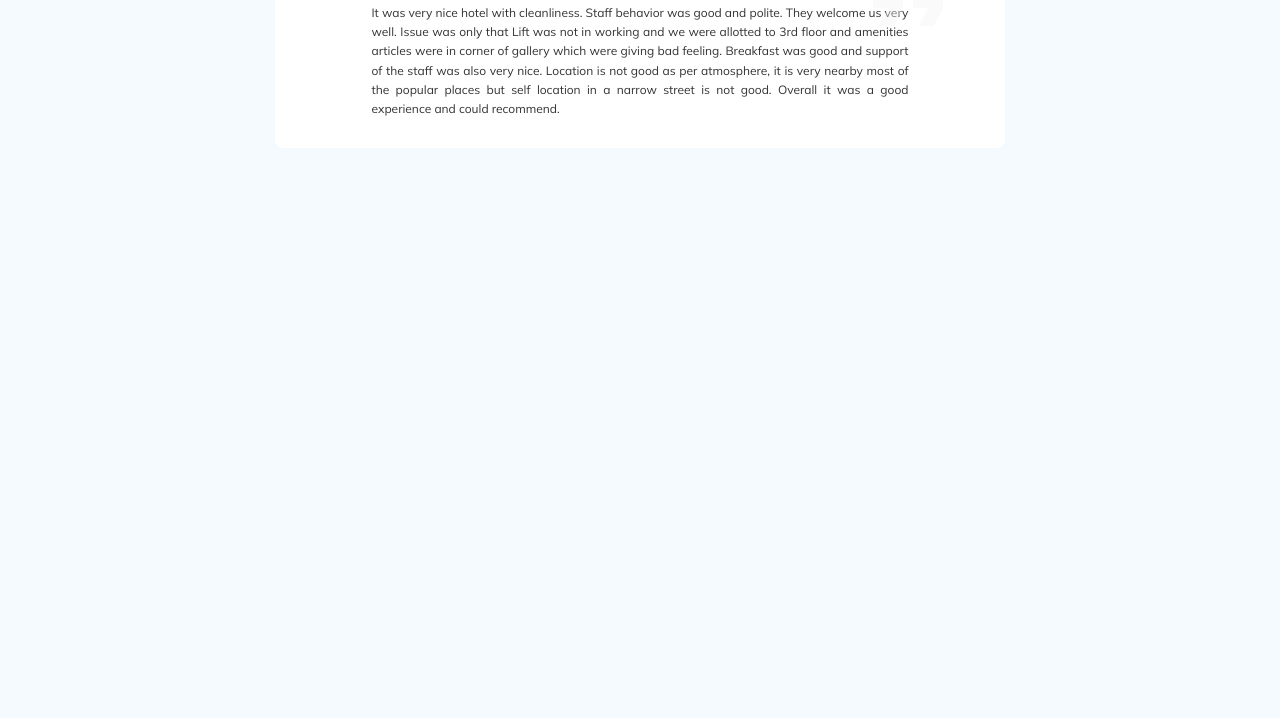
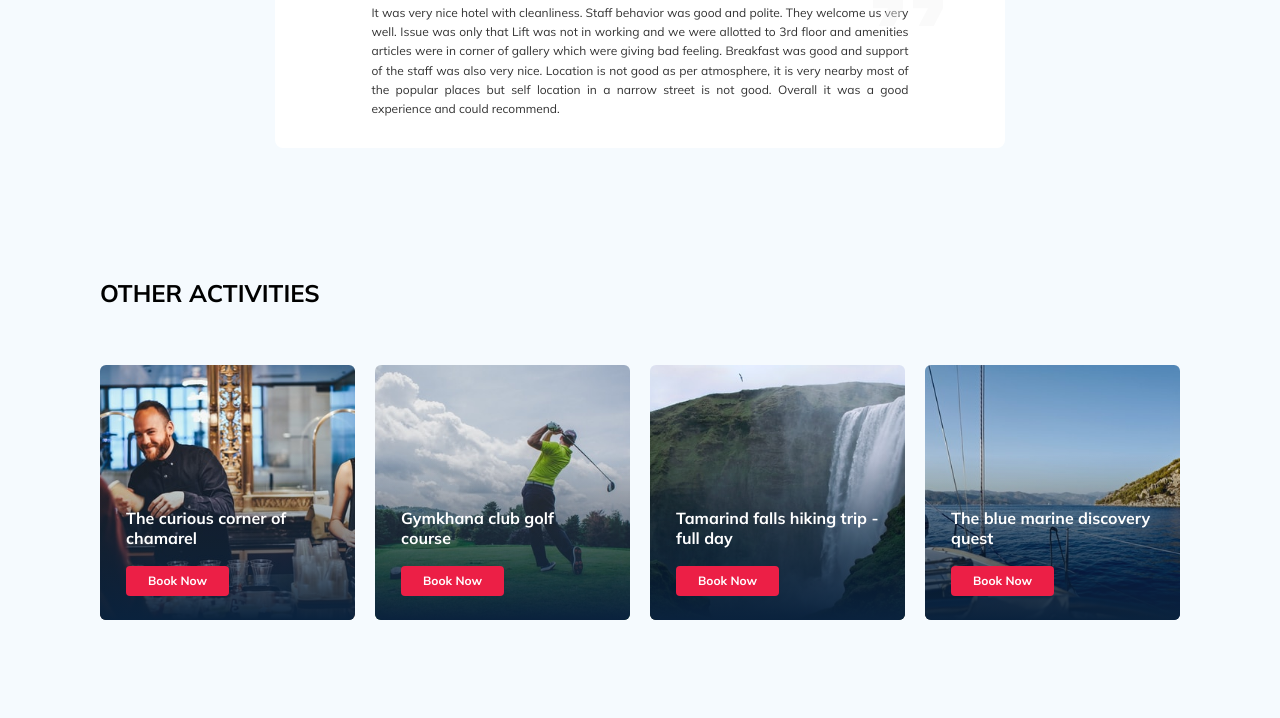
Before and after one commit to Den1s18/tour-plan, a plain HTML site: page index.html in a window 1280 px wide. Shown: the part 1486-2204 px from the top of the page. Before the commit the page ends 1704 px from the top, so only its background shows below. Drawn offline with nearby package versions, Linux system fonts and the light colour scheme.

Commit message:
create: added activities setion

```diff
--- a/index.html
+++ b/index.html
@@ -65,7 +65,6 @@
          </ul>
       </div>
    </nav>
-
    <section class="hotel">
       <div class="container">
          <div class="hotel-info">
@@ -157,7 +156,6 @@
          </div>
       </div>
    </section>
-
    <section class="reviews">
       <div class="container">
          <h2 class="reviews__title">What people think about us</h2>
@@ -254,6 +252,38 @@
          </div>
 
    </section>
+   <section class="activities">
+      <div class="container">
+         <h2 class="activities__title">Other Activities</h2>
+         <div class="activities__wrapper">
+            <div class="card activities__card">
+               <img src="img/activities/activity-1.jpg" alt="" class="card__image">
+               <h3 class="card__title">The curious corner
+                  of chamarel</h3>
+               <button class="card__button">Book Now</button>
+            </div>
+            <div class="card activities__card">
+               <img src="img/activities/activity-2.jpg" alt="" class="card__image">
+               <h3 class="card__title">Gymkhana club golf
+                  course</h3>
+               <button class="card__button">Book Now</button>
+            </div>
+            <div class="card activities__card">
+               <img src="img/activities/activity-3.jpg" alt="" class="card__image">
+               <h3 class="card__title">Tamarind falls hiking
+                  trip - full day
+               </h3>
+               <button class="card__button">Book Now</button>
+            </div>
+            <div class="card activities__card">
+               <img src="img/activities/activity-4.jpg" alt="" class="card__image">
+               <h3 class="card__title">The blue marine discovery
+                  quest</h3>
+               <button class="card__button">Book Now</button>
+            </div>
+         </div>
+      </div>
+   </section>
    <script src="https://ajax.googleapis.com/ajax/libs/jquery/1.11.0/jquery.min.js"></script>
    <script src="js/parallax/parallax.min.js"></script>
    <script src="https://cdn.jsdelivr.net/npm/swiper@9/swiper-bundle.min.js"></script>
--- a/scss/_media.scss
+++ b/scss/_media.scss
@@ -14,6 +14,10 @@
          height: 100%;
          object-fit: cover;
       }
+   }
+   .card {
+      width: 230px;
+      height: 230px;
    }
 }
 @media (max-width: 992px) {
@@ -67,6 +71,19 @@
       &__item {
          max-width: 580px;
       }
+   }
+   .activities {
+      &__wrapper {
+         flex-wrap: wrap;
+         flex-direction: row;
+      }
+   }
+   .card {
+      width: 320px;
+      height: 230px;
+   }
+   .activities__card {
+      margin-bottom: 20px;
    }
 }
 @media (max-width: 768px) {
@@ -172,6 +189,14 @@
          transform: translate(50%, 0);
       }
    }
+   .activities {
+      padding-top: 40px;
+      padding-bottom: 60px;
+   }
+   .card {
+      width: 49%;
+      height: 255px;
+   }
 }
 @media (max-width: 576px) {
    .logo {
@@ -203,4 +228,7 @@
          margin-bottom: 30px;
       }
    }
+   .card {
+      width: 100%;
+   }
 }
--- /dev/null
+++ b/scss/blocks/_activities.scss
@@ -0,0 +1,84 @@
+.activities {
+   padding: 60px 0 98px 0;
+   // .activities__title
+
+   &__title {
+      font-style: normal;
+      font-weight: 700;
+      font-size: 24px;
+      line-height: 30px;
+      text-transform: uppercase;
+      color: #000000;
+      margin-bottom: 57px;
+   }
+
+   // .activities__wrapper
+
+   &__wrapper {
+      display: flex;
+      justify-content: space-between;
+   }
+}
+.card {
+   position: relative;
+   display: flex;
+   flex-direction: column;
+   align-items: flex-start;
+   overflow: hidden;
+   padding: 24px 26px;
+   width: 255px;
+   height: 255px;
+   border-radius: 6px;
+   &::before {
+      position: absolute;
+      left: 0;
+      right: 0;
+      top: 0;
+      bottom: 0;
+      content: "";
+      background: linear-gradient(179.83deg, rgba(196, 196, 196, 0) 35.34%, #0a223d 99.85%);
+      z-index: -1;
+   }
+   // .card__image
+
+   &__image {
+      position: absolute;
+      width: 100%;
+      height: 100%;
+      left: 0;
+      right: 0;
+      top: 0;
+      bottom: 0;
+      object-fit: cover;
+      z-index: -2;
+   }
+
+   // .card__title
+
+   &__title {
+      margin-top: auto;
+      margin-bottom: 18px;
+      font-weight: 700;
+      font-size: 16px;
+      line-height: 20px;
+      color: $light;
+   }
+
+   // .card__button
+
+   &__button {
+      padding: 7px 22px;
+      font-style: normal;
+      font-weight: 600;
+      font-size: 12px;
+      line-height: 16px;
+      color: $light;
+      border: none;
+      background-color: $prymary;
+      border-radius: 4px;
+      cursor: pointer;
+      &:hover {
+         background-color: $text-color;
+      }
+   }
+}
--- a/scss/style.scss
+++ b/scss/style.scss
@@ -14,5 +14,7 @@
 @import "blocks/_newsletter";
 // Стили для отзывов
 @import "blocks/_reviews";
+// Стили для развлечений
+@import "blocks/_activities";
 // Подкючение стилей для адаптива
 @import "_media";
```
Also changed, not shown: css/style.css, img/activities/activity-1.jpg (added), img/activities/activity-2.jpg (added), img/activities/activity-3.jpg (added), img/activities/activity-4.jpg (added).
